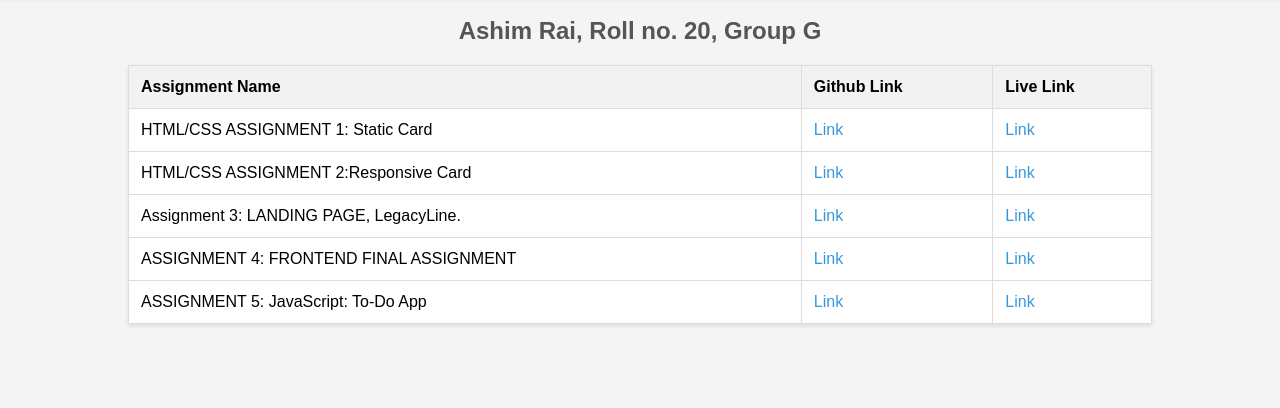
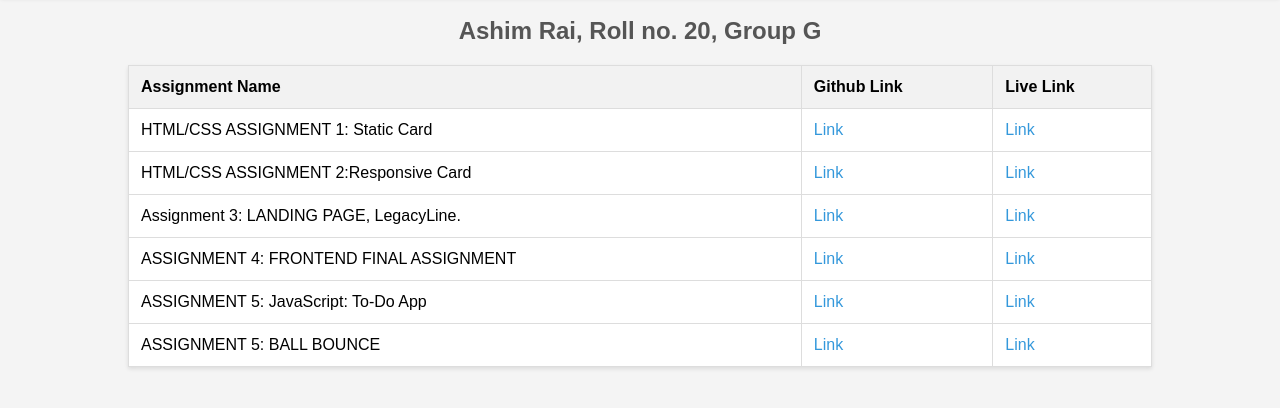
Before and after one commit to ashimrai123/Assignment_Table, a plain HTML site: page index.html in a window 1280 px wide. Shown: the part 80-488 px from the top of the page. Drawn offline with Linux system fonts and the light colour scheme.

Commit message:
Update index.html

```diff
--- a/index.html
+++ b/index.html
@@ -97,6 +97,23 @@
             >
           </td>
         </tr>
+        <tr>
+          <td>ASSIGNMENT 5: BALL BOUNCE </td>
+          <td>
+            <a
+              href="https://github.com/ashimrai123/Ball-Bounce"
+              target="_blank"
+              >Link</a
+            >
+          </td>
+          <td>
+            <a
+              href="https://ashimrai123.github.io/Ball-Bounce/"
+              target="_blank"
+              >Link</a
+            >
+          </td>
+        </tr>
       </tbody>
     </table>
   </body>
```
